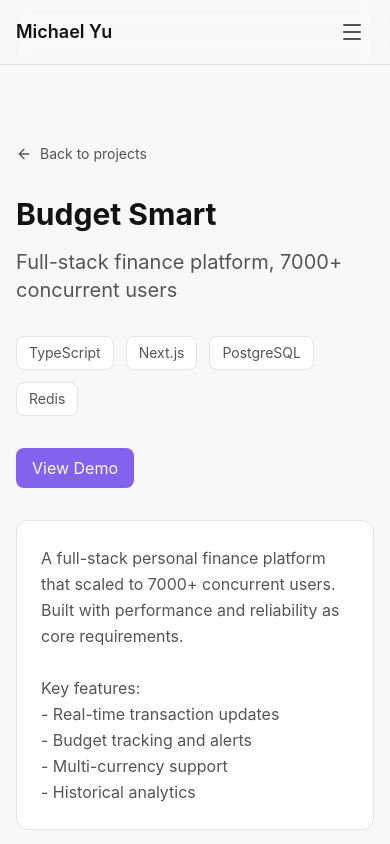
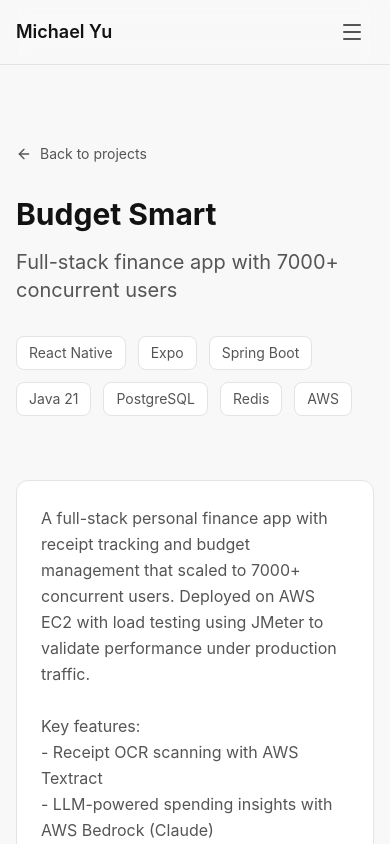
Before and after one commit to dyu55/dyu55.github.io, a Next.js app: page /projects/budget-smart in a window 390 px wide. Shown: the top 844 px of the page. Built offline with nearby package versions, Linux system fonts and the light colour scheme.

Commit message:
fix: update budget-smart project description with accurate tech stack
- Correct mobile app tech stack (React Native/Expo instead of Next.js)
- Add AWS services details (Textract, Bedrock, Cognito, SQS)
- Remove broken demo URL
- Add deployment and load testing context

```diff
--- a/src/data/projects.ts
+++ b/src/data/projects.ts
@@ -51,16 +51,24 @@ Key features:
   {
     slug: "budget-smart",
     title: "Budget Smart",
-    tagline: "Full-stack finance platform, 7000+ concurrent users",
-    description: `A full-stack personal finance platform that scaled to 7000+ concurrent users. Built with performance and reliability as core requirements.
+    tagline: "Full-stack finance app with 7000+ concurrent users",
+    description: `A full-stack personal finance app with receipt tracking and budget management that scaled to 7000+ concurrent users. Deployed on AWS EC2 with load testing using JMeter to validate performance under production traffic.
 
 Key features:
-- Real-time transaction updates
-- Budget tracking and alerts
-- Multi-currency support
-- Historical analytics`,
-    tags: ["TypeScript", "Next.js", "PostgreSQL", "Redis"],
-    demoUrl: "https://budgetsmart.app",
+- Receipt OCR scanning with AWS Textract
+- LLM-powered spending insights with AWS Bedrock (Claude)
+- Real-time transaction updates via polling
+- Budget tracking with spending alerts
+- JWT authentication with AWS Cognito
+- Async processing pipeline with AWS SQS
+
+Tech stack:
+- Mobile: React Native (Expo) for iOS/Android
+- Backend: Spring Boot (Java 21) with Flyway migrations
+- Database: PostgreSQL
+- Cache: Redis (Upstash in production)
+- Infrastructure: AWS EC2, S3, Cognito, SQS, Bedrock`,
+    tags: ["React Native", "Expo", "Spring Boot", "Java 21", "PostgreSQL", "Redis", "AWS"],
     coverImage: "/images/screenshot3.png",
     order: 3,
   },
```
